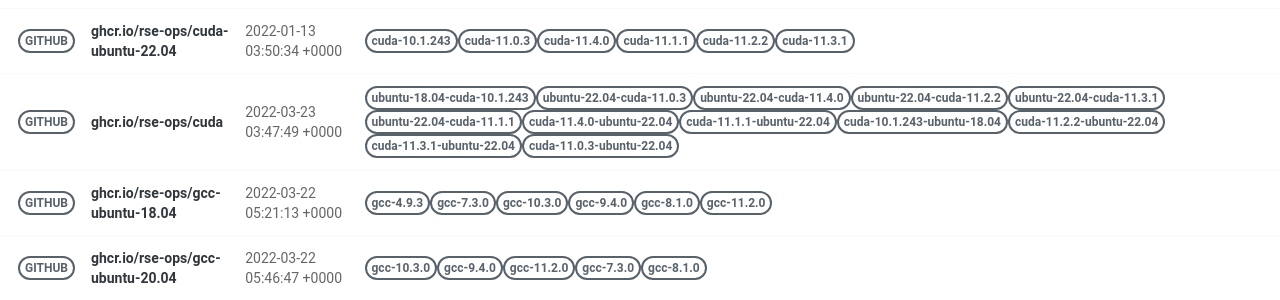
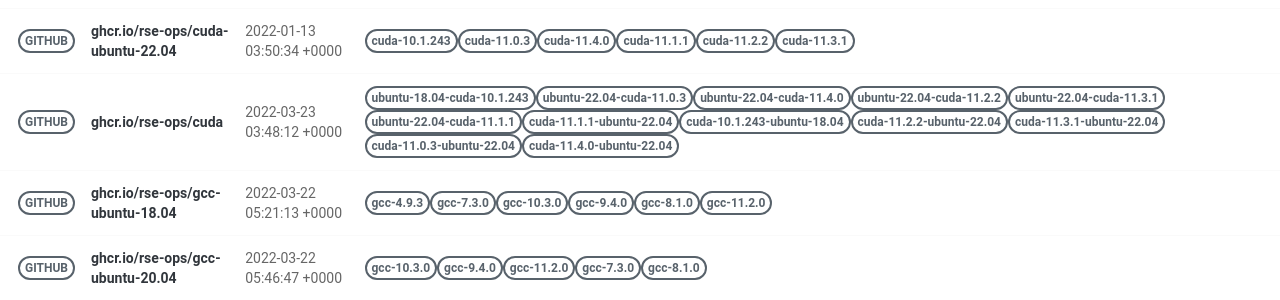
Before and after one commit to rse-ops/docker-images, a Jekyll site: the page built from pages/index.md, in a window 1280 px wide. Shown: the part 421-721 px from the top of the page. Built offline with Jekyll 4.4.1, drawn with Linux system fonts in a browser that asks for light colours; nearby versions of some CDN libraries.

Commit message:
Automated push to update library 2022-03-23

```diff
--- a/_library/ghcr.io-rse-ops-cuda.md
+++ b/_library/ghcr.io-rse-ops-cuda.md
@@ -1,7 +1,7 @@
 ---
 layout: container
 name: ghcr.io/rse-ops/cuda
-updated_at: 2022-03-23 03:47:49.391538
+updated_at: 2022-03-23 03:48:12.554414
 
 
 container_url: https://github.com/orgs/rse-ops/packages/container/package/cuda
```
Also changed, not shown: other parts of _library/ghcr.io-rse-ops-cuda.md (+3 -3 lines).
